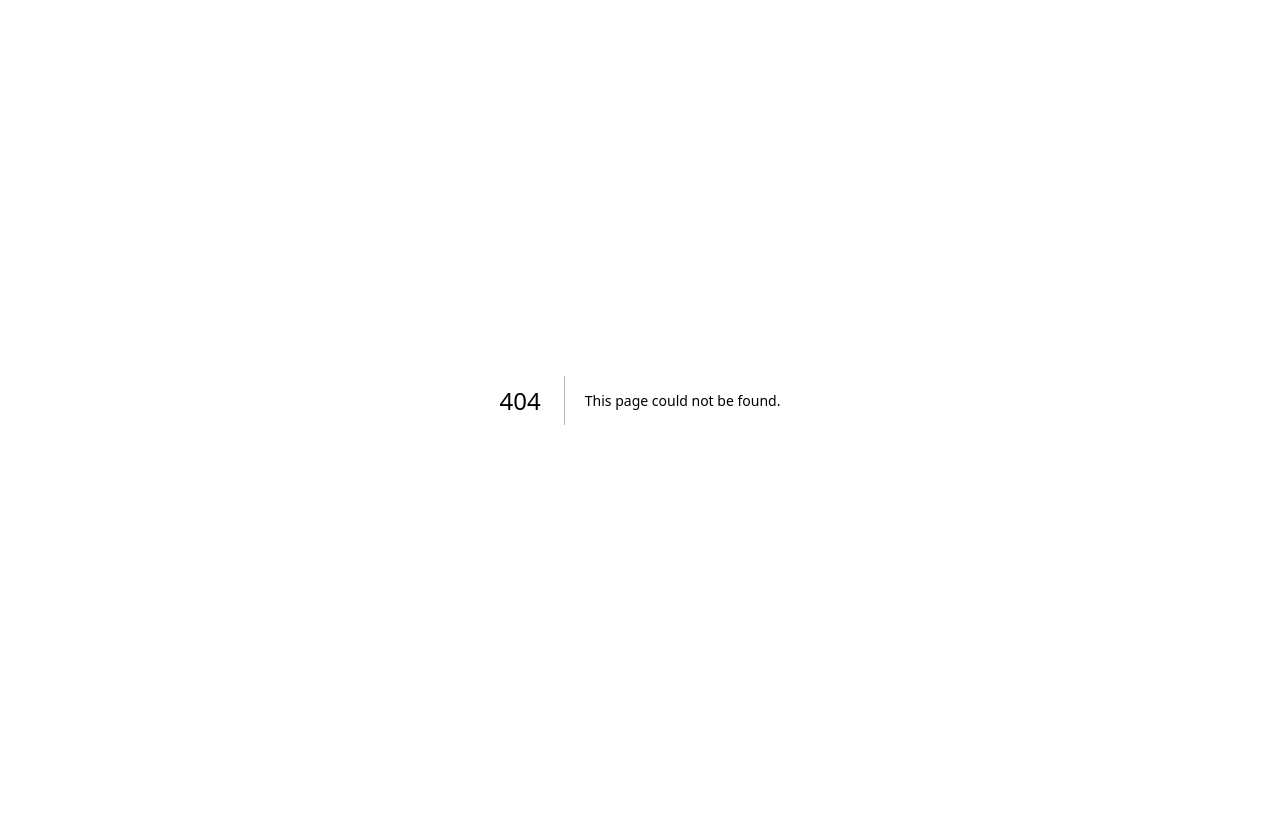
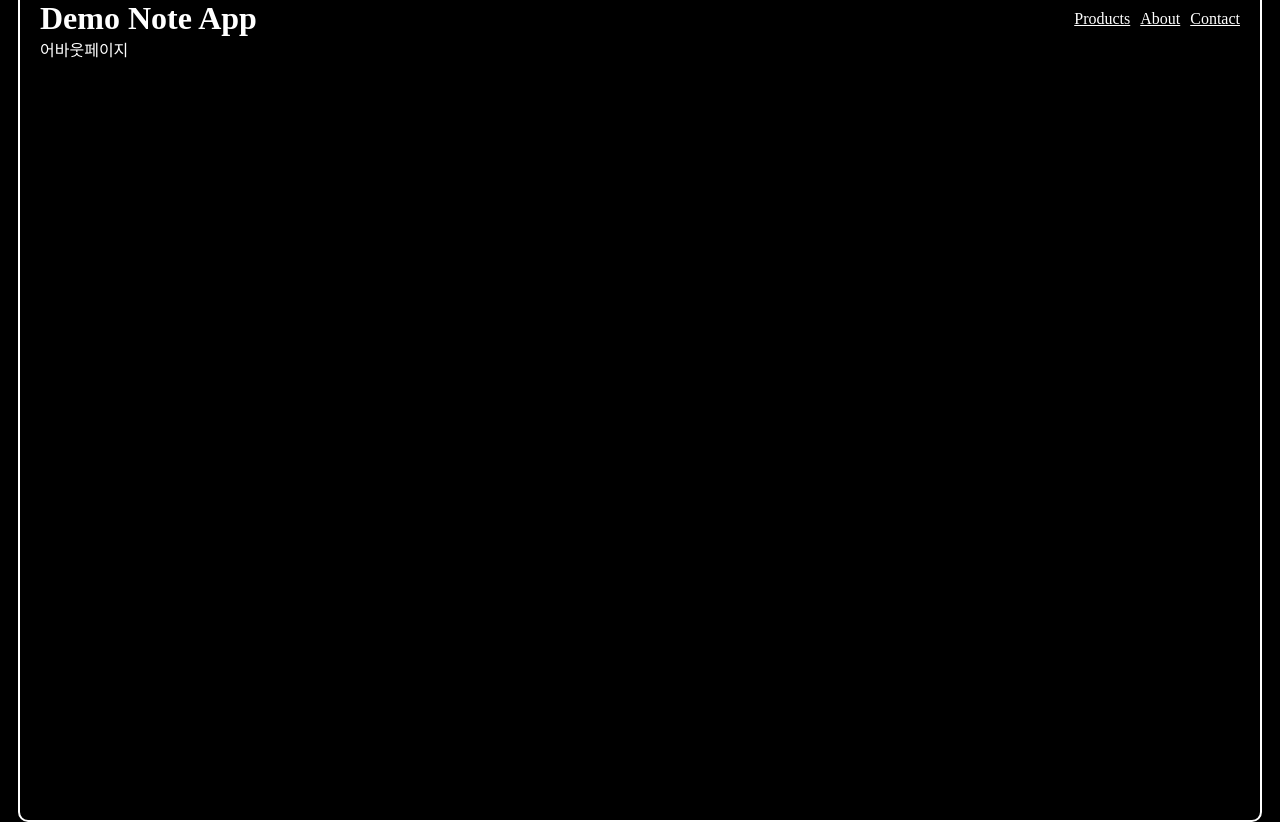
Before and after one commit to chosule/next_d, a Next.js app: page /about in a window 1280 px wide. Before the commit this address had no page. Before the commit the page ends 800 px from the top, so only its background shows below. Built offline with nearby package versions, Linux system fonts and the light colour scheme.

Commit message:
feat: next 라우팅

```diff
--- /dev/null
+++ b/src/app/about/page.tsx
@@ -0,0 +1,9 @@
+const aboutPage = () => {
+
+     return(
+        <div>어바웃페이지</div>
+     )
+}
+
+
+export default aboutPage;
--- a/src/app/globals.css
+++ b/src/app/globals.css
@@ -1,27 +1,23 @@
-@tailwind base;
-@tailwind components;
-@tailwind utilities;
 
-:root {
-  --foreground-rgb: 0, 0, 0;
-  --background-start-rgb: 214, 219, 220;
-  --background-end-rgb: 255, 255, 255;
+body{
+    background-color: #000;
+    color:#fff;
+    padding:0;
+    margin:0;
+    width: 100%;
+    height: 100vh;
+    display: flex;
+    align-items: center;
+    justify-content: center;
 }
 
-@media (prefers-color-scheme: dark) {
-  :root {
-    --foreground-rgb: 255, 255, 255;
-    --background-start-rgb: 0, 0, 0;
-    --background-end-rgb: 0, 0, 0;
-  }
+
+
+h1,h2,h3,p,a{
+    padding:0;
+    margin:0;
 }
 
-body {
-  color: rgb(var(--foreground-rgb));
-  background: linear-gradient(
-      to bottom,
-      transparent,
-      rgb(var(--background-end-rgb))
-    )
-    rgb(var(--background-start-rgb));
+a{
+    color:#fff;
 }
--- /dev/null
+++ b/src/app/layout.module.css
@@ -0,0 +1,21 @@
+
+
+.bodyWrap{
+    width:1200px;
+    height: 800px;
+    border:2px solid #fff;
+    border-radius:10px;
+    padding:20px;
+}
+
+.header{
+    display:flex;
+    justify-content: space-between;
+    align-items: center;
+    border-bottom: 1ps solid #132F52;
+}
+
+.nav{
+    display: flex;
+    gap:10px;
+}
--- a/src/app/layout.tsx
+++ b/src/app/layout.tsx
@@ -1,22 +1,31 @@
-import type { Metadata } from 'next'
-import { Inter } from 'next/font/google'
 import './globals.css'
+import styles from "@/app/layout.module.css"
+import Link from 'next/link'
 
-const inter = Inter({ subsets: ['latin'] })
 
-export const metadata: Metadata = {
-  title: 'Create Next App',
-  description: 'Generated by create next app',
+const RootLayout = ({children}:{children:React.ReactNode}) => {
+   return(
+    <>
+      <html lang="en">
+      <head/>
+      <body>
+        <div className={styles.bodyWrap}>
+          <header className={styles.header}>
+            <h1>Demo Note App</h1>
+            <nav className={styles.nav}>
+              <Link href="/products">Products</Link>
+              <Link href="/about">About</Link>
+              <Link href='/contact'>Contact</Link>
+            </nav>
+          </header>
+          {children}
+        </div>
+      </body>
+    </html>
+
+    </>
+   )
 }
 
-export default function RootLayout({
-  children,
-}: {
-  children: React.ReactNode
-}) {
-  return (
-    <html lang="en">
-      <body className={inter.className}>{children}</body>
-    </html>
-  )
-}
+
+export default RootLayout
--- a/src/app/page.tsx
+++ b/src/app/page.tsx
@@ -1,113 +1,6 @@
-import Image from 'next/image'
 
 export default function Home() {
-  return (
-    <main className="flex min-h-screen flex-col items-center justify-between p-24">
-      <div className="z-10 max-w-5xl w-full items-center justify-between font-mono text-sm lg:flex">
-        <p className="fixed left-0 top-0 flex w-full justify-center border-b border-gray-300 bg-gradient-to-b from-zinc-200 pb-6 pt-8 backdrop-blur-2xl dark:border-neutral-800 dark:bg-zinc-800/30 dark:from-inherit lg:static lg:w-auto  lg:rounded-xl lg:border lg:bg-gray-200 lg:p-4 lg:dark:bg-zinc-800/30">
-          Get started by editing&nbsp;
-          <code className="font-mono font-bold">src/app/page.tsx</code>
-        </p>
-        <div className="fixed bottom-0 left-0 flex h-48 w-full items-end justify-center bg-gradient-to-t from-white via-white dark:from-black dark:via-black lg:static lg:h-auto lg:w-auto lg:bg-none">
-          <a
-            className="pointer-events-none flex place-items-center gap-2 p-8 lg:pointer-events-auto lg:p-0"
-            href="https://vercel.com?utm_source=create-next-app&utm_medium=appdir-template&utm_campaign=create-next-app"
-            target="_blank"
-            rel="noopener noreferrer"
-          >
-            By{' '}
-            <Image
-              src="/vercel.svg"
-              alt="Vercel Logo"
-              className="dark:invert"
-              width={100}
-              height={24}
-              priority
-            />
-          </a>
-        </div>
-      </div>
-
-      <div className="relative flex place-items-center before:absolute before:h-[300px] before:w-[480px] before:-translate-x-1/2 before:rounded-full before:bg-gradient-radial before:from-white before:to-transparent before:blur-2xl before:content-[''] after:absolute after:-z-20 after:h-[180px] after:w-[240px] after:translate-x-1/3 after:bg-gradient-conic after:from-sky-200 after:via-blue-200 after:blur-2xl after:content-[''] before:dark:bg-gradient-to-br before:dark:from-transparent before:dark:to-blue-700 before:dark:opacity-10 after:dark:from-sky-900 after:dark:via-[#0141ff] after:dark:opacity-40 before:lg:h-[360px] z-[-1]">
-        <Image
-          className="relative dark:drop-shadow-[0_0_0.3rem_#ffffff70] dark:invert"
-          src="/next.svg"
-          alt="Next.js Logo"
-          width={180}
-          height={37}
-          priority
-        />
-      </div>
-
-      <div className="mb-32 grid text-center lg:max-w-5xl lg:w-full lg:mb-0 lg:grid-cols-4 lg:text-left">
-        <a
-          href="https://nextjs.org/docs?utm_source=create-next-app&utm_medium=appdir-template&utm_campaign=create-next-app"
-          className="group rounded-lg border border-transparent px-5 py-4 transition-colors hover:border-gray-300 hover:bg-gray-100 hover:dark:border-neutral-700 hover:dark:bg-neutral-800/30"
-          target="_blank"
-          rel="noopener noreferrer"
-        >
-          <h2 className={`mb-3 text-2xl font-semibold`}>
-            Docs{' '}
-            <span className="inline-block transition-transform group-hover:translate-x-1 motion-reduce:transform-none">
-              -&gt;
-            </span>
-          </h2>
-          <p className={`m-0 max-w-[30ch] text-sm opacity-50`}>
-            Find in-depth information about Next.js features and API.
-          </p>
-        </a>
-
-        <a
-          href="https://nextjs.org/learn?utm_source=create-next-app&utm_medium=appdir-template-tw&utm_campaign=create-next-app"
-          className="group rounded-lg border border-transparent px-5 py-4 transition-colors hover:border-gray-300 hover:bg-gray-100 hover:dark:border-neutral-700 hover:dark:bg-neutral-800/30"
-          target="_blank"
-          rel="noopener noreferrer"
-        >
-          <h2 className={`mb-3 text-2xl font-semibold`}>
-            Learn{' '}
-            <span className="inline-block transition-transform group-hover:translate-x-1 motion-reduce:transform-none">
-              -&gt;
-            </span>
-          </h2>
-          <p className={`m-0 max-w-[30ch] text-sm opacity-50`}>
-            Learn about Next.js in an interactive course with&nbsp;quizzes!
-          </p>
-        </a>
-
-        <a
-          href="https://vercel.com/templates?framework=next.js&utm_source=create-next-app&utm_medium=appdir-template&utm_campaign=create-next-app"
-          className="group rounded-lg border border-transparent px-5 py-4 transition-colors hover:border-gray-300 hover:bg-gray-100 hover:dark:border-neutral-700 hover:dark:bg-neutral-800/30"
-          target="_blank"
-          rel="noopener noreferrer"
-        >
-          <h2 className={`mb-3 text-2xl font-semibold`}>
-            Templates{' '}
-            <span className="inline-block transition-transform group-hover:translate-x-1 motion-reduce:transform-none">
-              -&gt;
-            </span>
-          </h2>
-          <p className={`m-0 max-w-[30ch] text-sm opacity-50`}>
-            Explore starter templates for Next.js.
-          </p>
-        </a>
-
-        <a
-          href="https://vercel.com/new?utm_source=create-next-app&utm_medium=appdir-template&utm_campaign=create-next-app"
-          className="group rounded-lg border border-transparent px-5 py-4 transition-colors hover:border-gray-300 hover:bg-gray-100 hover:dark:border-neutral-700 hover:dark:bg-neutral-800/30"
-          target="_blank"
-          rel="noopener noreferrer"
-        >
-          <h2 className={`mb-3 text-2xl font-semibold`}>
-            Deploy{' '}
-            <span className="inline-block transition-transform group-hover:translate-x-1 motion-reduce:transform-none">
-              -&gt;
-            </span>
-          </h2>
-          <p className={`m-0 max-w-[30ch] text-sm opacity-50`}>
-            Instantly deploy your Next.js site to a shareable URL with Vercel.
-          </p>
-        </a>
-      </div>
-    </main>
-  )
-}
+    return (
+     <div>home 페이지</div>
+    )
+  }
```
Also changed, not shown: src/app/contact/page.tsx (added, +9 -0 lines), src/app/not-found.tsx (added, +14 -0 lines), src/app/products/[slug]/page.tsx (added, +32 -0 lines), src/app/products/layout.tsx (added, +18 -0 lines), src/app/products/page.tsx (added, +8 -0 lines).
